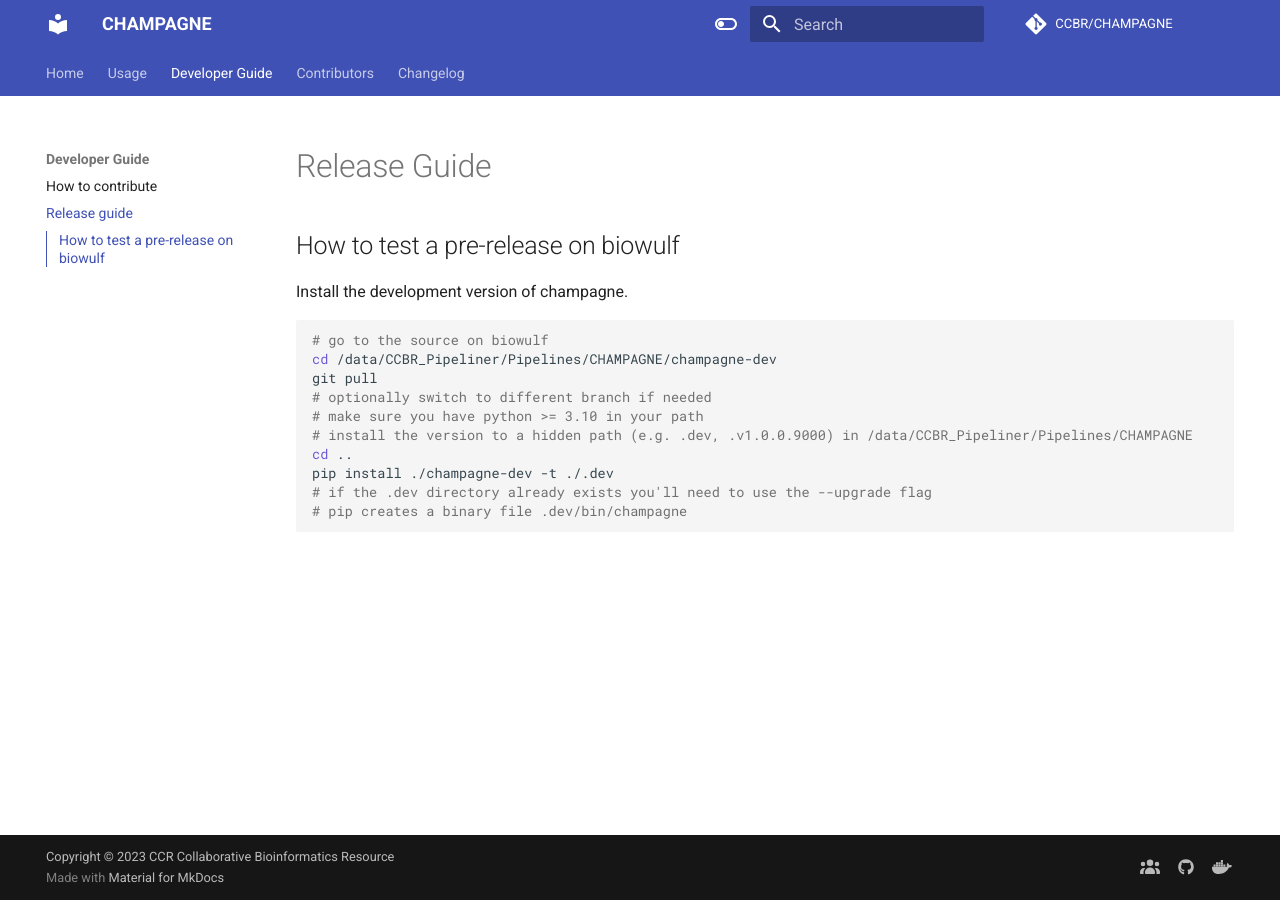
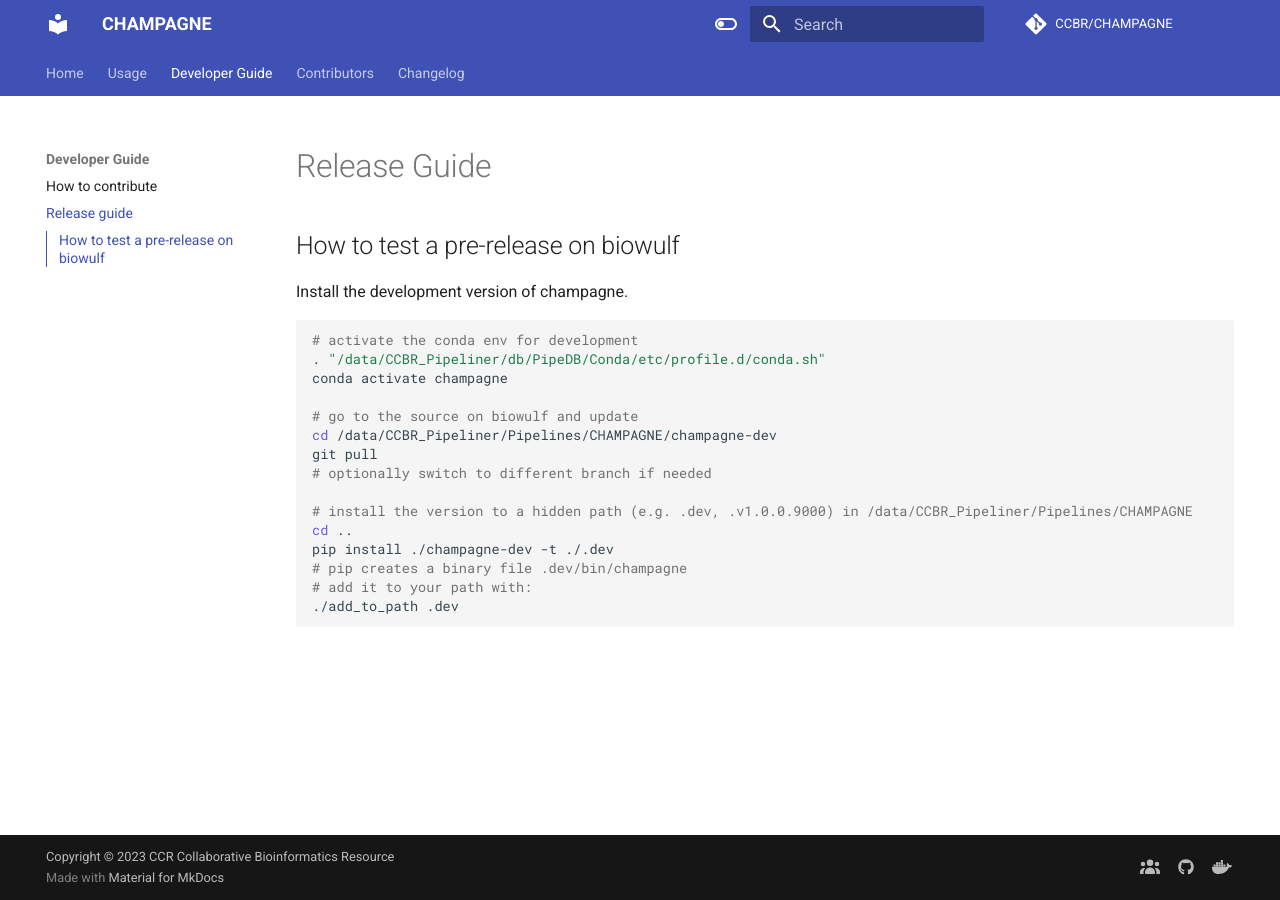
Before and after one commit to abcsFrederick/CHAMPAGNE, an MkDocs documentation site: the page built from docs/release-guide.md, in a window 1280 px wide. Built offline with MkDocs 1.6.1 and Material for MkDocs 9.7.7, drawn with Linux system fonts in a browser that asks for light colours; comment, search, counter and statistics services are not loaded; the version menu is left out.

Commit message:
docs: need conda py3.11 to install successfully

````diff
--- a/docs/release-guide.md
+++ b/docs/release-guide.md
@@ -5,14 +5,19 @@
 Install the development version of champagne.
 
 ```sh
-# go to the source on biowulf
+# activate the conda env for development
+. "/data/CCBR_Pipeliner/db/PipeDB/Conda/etc/profile.d/conda.sh"
+conda activate champagne
+
+# go to the source on biowulf and update
 cd /data/CCBR_Pipeliner/Pipelines/CHAMPAGNE/champagne-dev
 git pull
 # optionally switch to different branch if needed
-# make sure you have python >= 3.10 in your path
+
 # install the version to a hidden path (e.g. .dev, .v1.0.0.9000) in /data/CCBR_Pipeliner/Pipelines/CHAMPAGNE
 cd ..
 pip install ./champagne-dev -t ./.dev
-# if the .dev directory already exists you'll need to use the --upgrade flag
 # pip creates a binary file .dev/bin/champagne
+# add it to your path with:
+./add_to_path .dev
 ```
````
